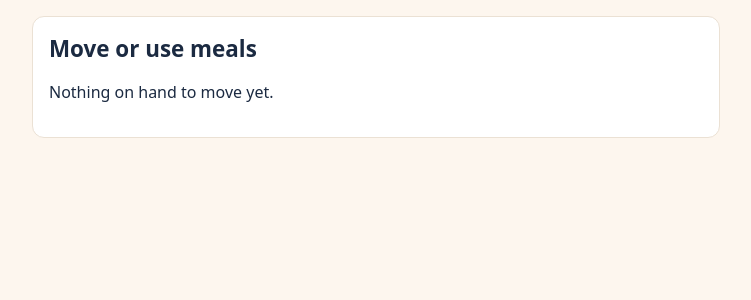
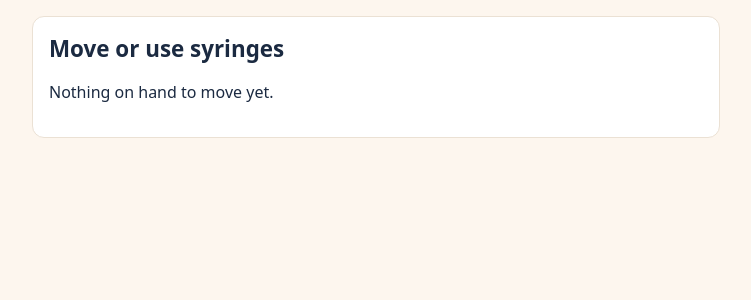
Before and after one commit to moorecameronjames/tube-feed-inventory-tracker, a Flask app: page /move in a window 1280 px wide. Shown: the part 60-360 px from the top of the page, without its empty margins (264-1015 px from the left). Run offline with Flask 3, Linux system fonts and the light colour scheme; data that the repository does not hold is empty; some libraries are stand-ins or nearby versions.

Commit message:
Count food in syringes instead of meals
All counts in the app (Stock badges and totals, Made/Move forms, flash
messages, recipe batches, errors) and the morning report now say
"syringe(s)". Feeding Time! shows how many filled syringes there are,
since "in syringes" is also a location name. Locations and the stored
numbers are unchanged.

Co-Authored-By: Claude Opus 5.5 <noreply@anthropic.com>

```diff
--- a/app.py
+++ b/app.py
@@ -24,8 +24,13 @@ SCHEMA_PATH = Path(__file__).parent / "schema.sql"
 KIND_LABELS = {"moved": "Moved", "used": "Used", "discarded": "Thrown out"}
 
 
+def syringes(n):
+    """Counts are in syringes of food: '1 syringe', '3 syringes'."""
+    return f"{n} syringe{'' if n == 1 else 's'}"
+
+
 class StockError(Exception):
-    """A change would leave a location with fewer than zero meals."""
+    """A change would leave a location with fewer than zero syringes."""
 
 
 def create_app(config=None):
@@ -101,7 +106,7 @@ def get_recipes(db, include_archived=False):
 
 
 def get_stock_map(db):
-    """{(recipe_id, category_id): {location_id: quantity}}, only for meals on hand."""
+    """{(recipe_id, category_id): {location_id: syringes}}, only for food on hand."""
     stock = {}
     for row in db.execute(
         "SELECT recipe_id, category_id, location_id, quantity FROM stock WHERE quantity > 0"
@@ -111,7 +116,7 @@ def get_stock_map(db):
 
 
 def recipe_totals(stock):
-    """{recipe_id: total meals across all categories and locations}"""
+    """{recipe_id: total syringes across all categories and locations}"""
     totals = {}
     for (recipe_id, _), counts in stock.items():
         totals[recipe_id] = totals.get(recipe_id, 0) + sum(counts.values())
@@ -135,7 +140,7 @@ def adjust_stock(db, recipe_id, category_id, location_id, delta):
                 key,
             ).fetchone() or {"recipe": "that recipe", "category": "that category", "location": "that spot"}
             raise StockError(
-                f"There {'is' if have == 1 else 'are'} only {have} {names['recipe']} "
+                f"There {'is' if have == 1 else 'are'} only {syringes(have)} of {names['recipe']} "
                 f"({names['category']}) in {names['location']}."
             )
         db.execute(
@@ -271,7 +276,7 @@ def register_routes(app):
 
     @app.route("/fed", methods=["GET", "POST"])
     def fed_meal():
-        """One-tap 'Thomas just had this': takes 1 meal out of the syringes."""
+        """One-tap 'Thomas just had this': uses 1 filled syringe."""
         db = get_db()
         syringes = db.execute("SELECT * FROM locations WHERE short_name = 'Syringes'").fetchone()
 
@@ -295,7 +300,7 @@ def register_routes(app):
                    WHERE r.id = %s""",
                 (category_id, syringes["id"], recipe_id),
             ).fetchone()
-            flash(f"Fed 1 {n['recipe']} ({n['category']}). {n['left']} left in syringes.", "success")
+            flash(f"Fed 1 syringe of {n['recipe']} ({n['category']}). {n['left']} filled left.", "success")
             return redirect(url_for("inventory"))
 
         meals = db.execute(
@@ -329,7 +334,7 @@ def register_routes(app):
                     for loc in locations
                 }
                 if sum(split.values()) == 0:
-                    raise ValueError("Enter how many meals went into at least one spot.")
+                    raise ValueError("Enter how many syringes went into at least one spot.")
             except ValueError as e:
                 flash(str(e), "error")
             else:
@@ -350,7 +355,7 @@ def register_routes(app):
                             )
                 name = next((r["name"] for r in recipes if r["id"] == recipe_id), "batch")
                 category = next(c["name"] for c in categories if c["id"] == category_id)
-                flash(f"Added {sum(split.values())} meals of {name} ({category}).", "success")
+                flash(f"Added {syringes(sum(split.values()))} of {name} ({category}).", "success")
                 return redirect(url_for("inventory"))
 
         return render_template(
@@ -379,7 +384,7 @@ def register_routes(app):
                 if kind not in KIND_LABELS:
                     raise ValueError("Pick what happened.")
                 recipe_id, category_id = parse_item(values.get("meal"))
-                quantity = parse_int(values.get("quantity"), "Number of meals", minimum=1)
+                quantity = parse_int(values.get("quantity"), "Number of syringes", minimum=1)
                 from_id = parse_int(values.get("from_location_id"), "From", minimum=1)
                 to_id = None
                 if kind == "moved":
@@ -469,7 +474,7 @@ def register_routes(app):
                ORDER BY b.made_on DESC, b.id DESC""",
             (recipe_id,),
         ).fetchall()
-        # Meals of this recipe on hand, summed across categories.
+        # Syringes of this recipe on hand, summed across categories.
         counts = {}
         for (r_id, _), locs in get_stock_map(db).items():
             if r_id == recipe_id:
@@ -531,7 +536,7 @@ def register_routes(app):
                 ).fetchone()
                 if m is None:
                     abort(404)
-                # Reverse the change: put meals back where they came from.
+                # Reverse the change: put the syringes back where they came from.
                 apply_movement(
                     db, m["recipe_id"], m["category_id"], m["to_location_id"], m["from_location_id"], m["quantity"]
                 )
@@ -543,7 +548,7 @@ def register_routes(app):
                         (m["batch_id"],),
                     )
         except StockError as e:
-            flash(f"Can't undo that: {e} Some of those meals have already been moved or used.", "error")
+            flash(f"Can't undo that: {e} Some of those syringes have already been moved or used.", "error")
         else:
             flash("Undone.", "success")
         # Stay on the same filtered view.
@@ -570,10 +575,10 @@ def describe_change(db, kind, quantity, recipe_id, category_id, from_id, to_id):
            WHERE r.id = %s""",
         (category_id, from_id, to_id, recipe_id),
     ).fetchone()
-    meals = f"{quantity} {n['recipe']} ({n['category']})"
+    what = f"{syringes(quantity)} of {n['recipe']} ({n['category']})"
     if kind == "moved":
-        return f"Moved {meals} from {n['from_name']} to {n['to_name']}."
-    return f"{KIND_LABELS[kind]}: {meals} from {n['from_name']}."
+        return f"Moved {what} from {n['from_name']} to {n['to_name']}."
+    return f"{KIND_LABELS[kind]}: {what} from {n['from_name']}."
 
 
 def load_recipe(recipe_id):
--- a/report.py
+++ b/report.py
@@ -1,8 +1,8 @@
 """The morning report: stock per category and what needs doing today.
 
-Rules (Thomas has one meal of each category per day):
-  - MAKE MORE when a category is down to 1 meal total; at 0 it's urgent.
-  - THAW when a category has 1 or fewer meals in the fridge (thawing + syringes)
+Counts are syringes of food. Rules:
+  - MAKE MORE when a category is down to 1 syringe total; at 0 it's urgent.
+  - THAW when a category has 1 or fewer syringes in the fridge (thawing + filled)
     and there are some in the freezer.
 """
 
@@ -41,7 +41,7 @@ def build_report(db, today):
         if cat["total"] == 0:
             urgent.append(f"MAKE {name}: none left!")
         elif cat["total"] == 1:
-            make.append(f"MAKE {name}: 1 left")
+            make.append(f"MAKE {name}: 1 syringe left")
         if cat["fridge"] <= 1 and cat["freezer"] > 0:
             # Suggest the recipe with the most in the freezer.
             recipe = max(cat["freezer_by_recipe"].items(), key=lambda kv: (kv[1], kv[0]))[0]
--- a/schema.sql
+++ b/schema.sql
@@ -51,7 +51,7 @@ CREATE TABLE IF NOT EXISTS batches (
     created_at   TIMESTAMPTZ NOT NULL DEFAULT now()
 );
 
--- Current number of meals of each recipe + category in each location.
+-- Current number of syringes of each recipe + category in each location.
 CREATE TABLE IF NOT EXISTS stock (
     recipe_id    INT NOT NULL REFERENCES recipes(id),
     category_id  INT NOT NULL REFERENCES categories(id),
--- a/templates/fed.html
+++ b/templates/fed.html
@@ -3,7 +3,7 @@
 {% block content %}
 <h1>Feeding Time!</h1>
 {% if meals %}
-<p class="hint">Tap the meal Thomas just had. One comes out of the syringes.</p>
+<p class="hint">Tap what Thomas just had. One filled syringe gets used.</p>
 <div class="fed-list">
   {% for m in meals %}
   <form method="post">
@@ -11,14 +11,14 @@
     <button type="submit" class="fed-choice">
       <span class="fed-name">{{ m.recipe }}</span>
       <span class="tag">{{ m.category }}</span>
-      <span class="fed-count">{{ m.quantity }} in syringes</span>
+      <span class="fed-count">{{ m.quantity }} filled</span>
     </button>
   </form>
   {% endfor %}
 </div>
 {% else %}
 <div class="card empty">
-  <p>Nothing is in syringes right now.</p>
+  <p>No filled syringes right now.</p>
   <p><a class="button" href="{{ url_for('move') }}">Fill syringes</a></p>
 </div>
 {% endif %}
--- a/templates/inventory.html
+++ b/templates/inventory.html
@@ -25,13 +25,13 @@
 </section>
 
 {% if grand_total %}
-<p class="hint">{{ grand_total }} meals in all. Tap a number to move or use those meals.</p>
+<p class="hint">{{ grand_total }} syringe{{ '' if grand_total == 1 else 's' }} in all. Tap a number to move or use them.</p>
 
 {% for s in sections %}
 <section class="category" id="cat-{{ s.category.id }}">
   <div class="category-head">
     <h2>{{ s.category.name }}</h2>
-    <span class="badge">{{ s.total }} meal{{ '' if s.total == 1 else 's' }}</span>
+    <span class="badge">{{ s.total }} syringe{{ '' if s.total == 1 else 's' }}</span>
   </div>
   {% if s.rows %}
   <div class="table-wrap">
@@ -69,7 +69,7 @@
 
 {% else %}
 <div class="card empty">
-  <p>No meals tracked yet.</p>
+  <p>Nothing tracked yet.</p>
   <p><a class="button" href="{{ url_for('make_batch') }}">Log a batch</a></p>
 </div>
 {% endif %}
--- a/templates/make.html
+++ b/templates/make.html
@@ -29,7 +29,7 @@
     <input id="made_on" name="made_on" type="date" value="{{ form.get('made_on', today) }}" required>
 
     <fieldset>
-      <legend>How many meals went where?</legend>
+      <legend>How many syringes went where?</legend>
       {% for loc in locations %}
       <div class="split-row">
         <label for="qty_{{ loc.id }}">{{ loc.name }}</label>
--- a/templates/move.html
+++ b/templates/move.html
@@ -2,7 +2,7 @@
 {% block title %}Move or use · Thomas Tube Tracking{% endblock %}
 {% block content %}
 <div class="card">
-  <h1>Move or use meals</h1>
+  <h1>Move or use syringes</h1>
   {% if not groups %}
     <p>Nothing on hand to move yet.</p>
   {% else %}
@@ -43,7 +43,7 @@
       </select>
     </div>
 
-    <label for="quantity">How many meals?</label>
+    <label for="quantity">How many syringes?</label>
     <input id="quantity" name="quantity" type="number" inputmode="numeric" min="1" step="1"
            value="{{ values.get('quantity', 1) }}" required>
     <p class="small" id="available"></p>
--- a/templates/recipe_detail.html
+++ b/templates/recipe_detail.html
@@ -32,7 +32,7 @@
     {% for b in batches %}
     <li>
       <span>{{ b.made_on.strftime('%b %d, %Y') }} <span class="tag">{{ b.category }}</span>{% if b.notes %} · <span class="muted">{{ b.notes }}</span>{% endif %}</span>
-      <span class="badge">{{ b.meals }} meals</span>
+      <span class="badge">{{ b.meals }} syringe{{ '' if b.meals == 1 else 's' }}</span>
     </li>
     {% endfor %}
   </ul>
```
Also changed, not shown: tests/test_app.py (+10 -10 lines), README.md.
